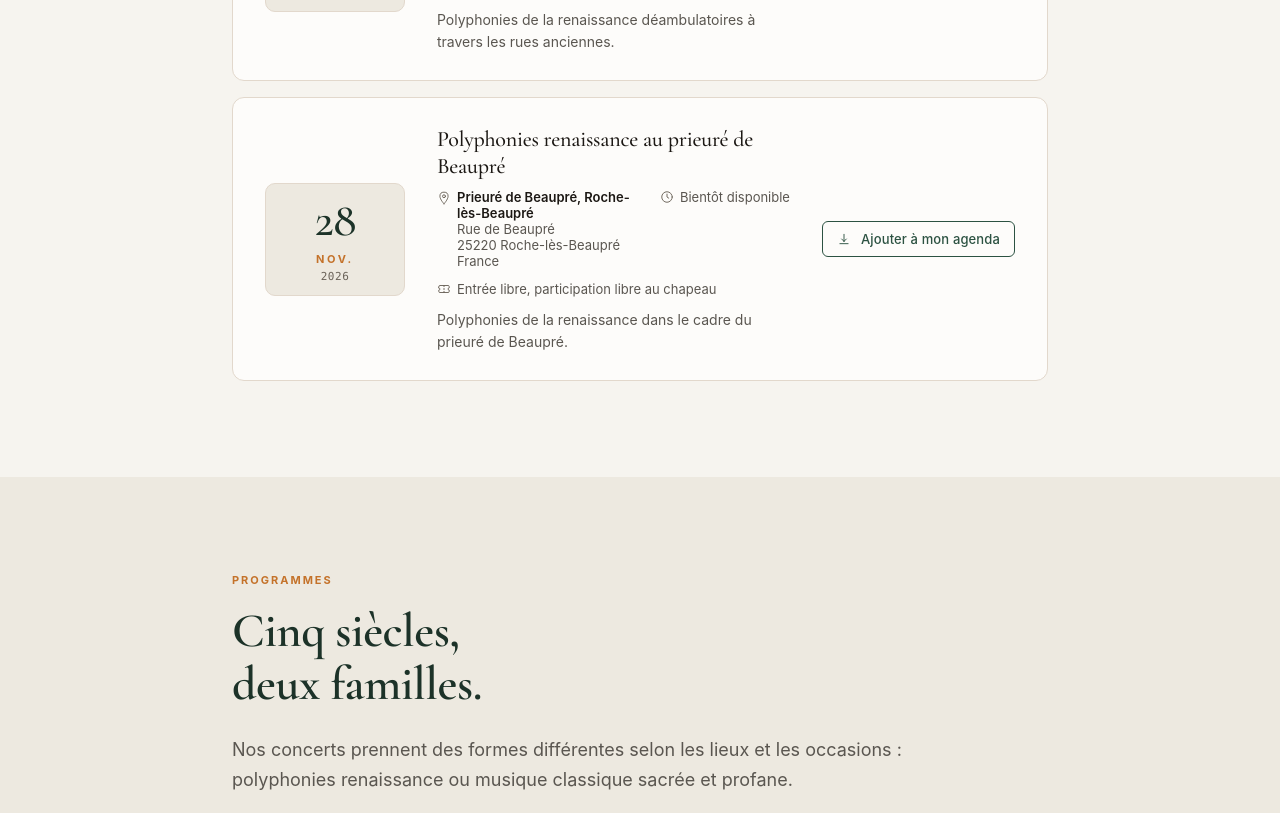
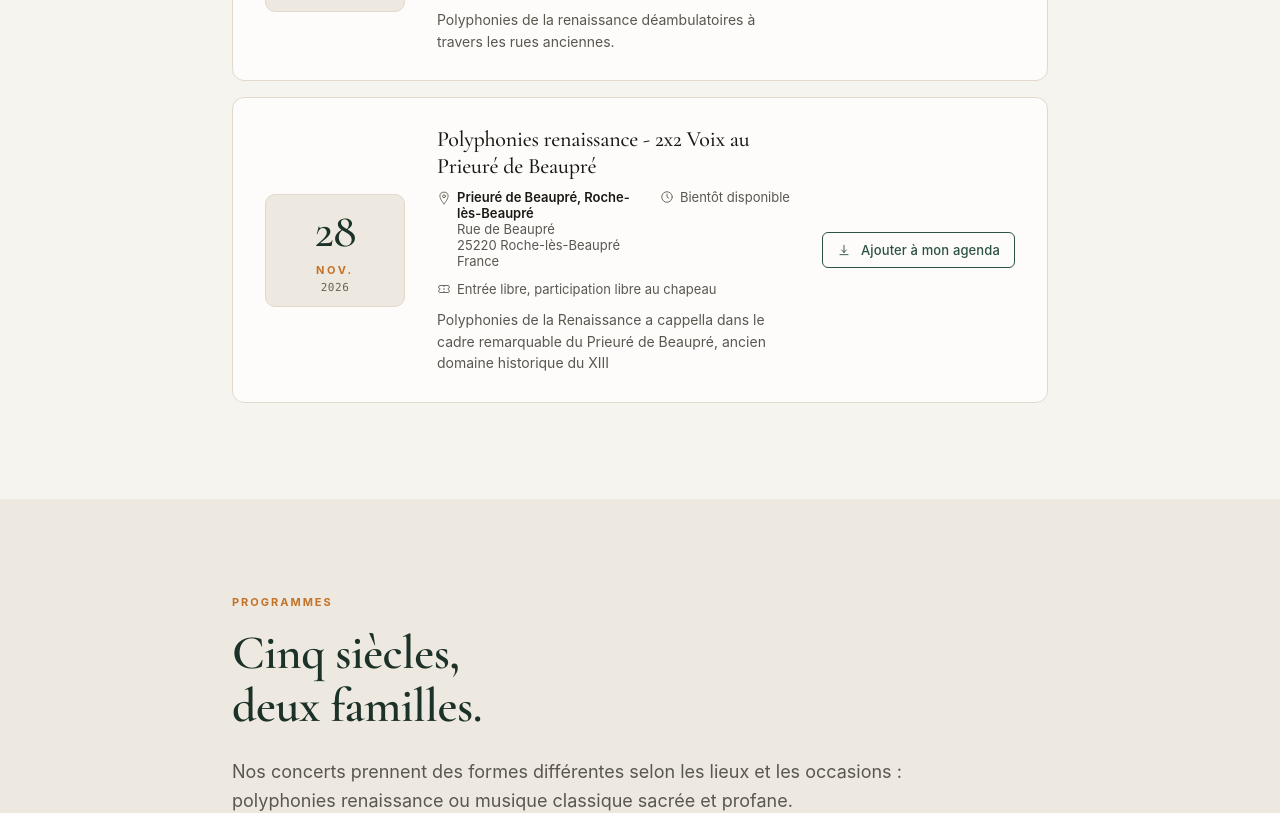
Before and after one commit to TimVille25/2x2voix, a React (Vite) app: page / in a window 1280 px wide. Shown: the part 2520-3333 px from the top of the page. Built offline with nearby package versions, Linux system fonts and the light colour scheme.

Commit message:
Mise à jour de l'événement "Polyphonies renaissance" avec un nouveau titre, une durée modifiée et une note enrichie

```diff
--- a/src/data.js
+++ b/src/data.js
@@ -73,12 +73,12 @@ export const EVENTS = [
     id: "thise-2026-11-28",
     date: "2026-11-28",
     times: ["Bientôt disponible"],
-    duration: 60,
+    duration: 50,
     day: 28, month: "Novembre", year: 2026,
-    title: "Polyphonies renaissance au prieuré de Beaupré",
+    title: "Polyphonies renaissance - 2x2 Voix au Prieuré de Beaupré",
     venue: "Prieuré de Beaupré, Roche-lès-Beaupré",
     address: "Rue de Beaupré, 25220 Roche-lès-Beaupré, France",
-    note: "Polyphonies de la renaissance dans le cadre du prieuré de Beaupré.",
+    note: "Polyphonies de la Renaissance a cappella dans le cadre remarquable du Prieuré de Beaupré, ancien domaine historique du XIII",
     price: "Entrée libre, participation libre au chapeau",
   }
 ];
```
